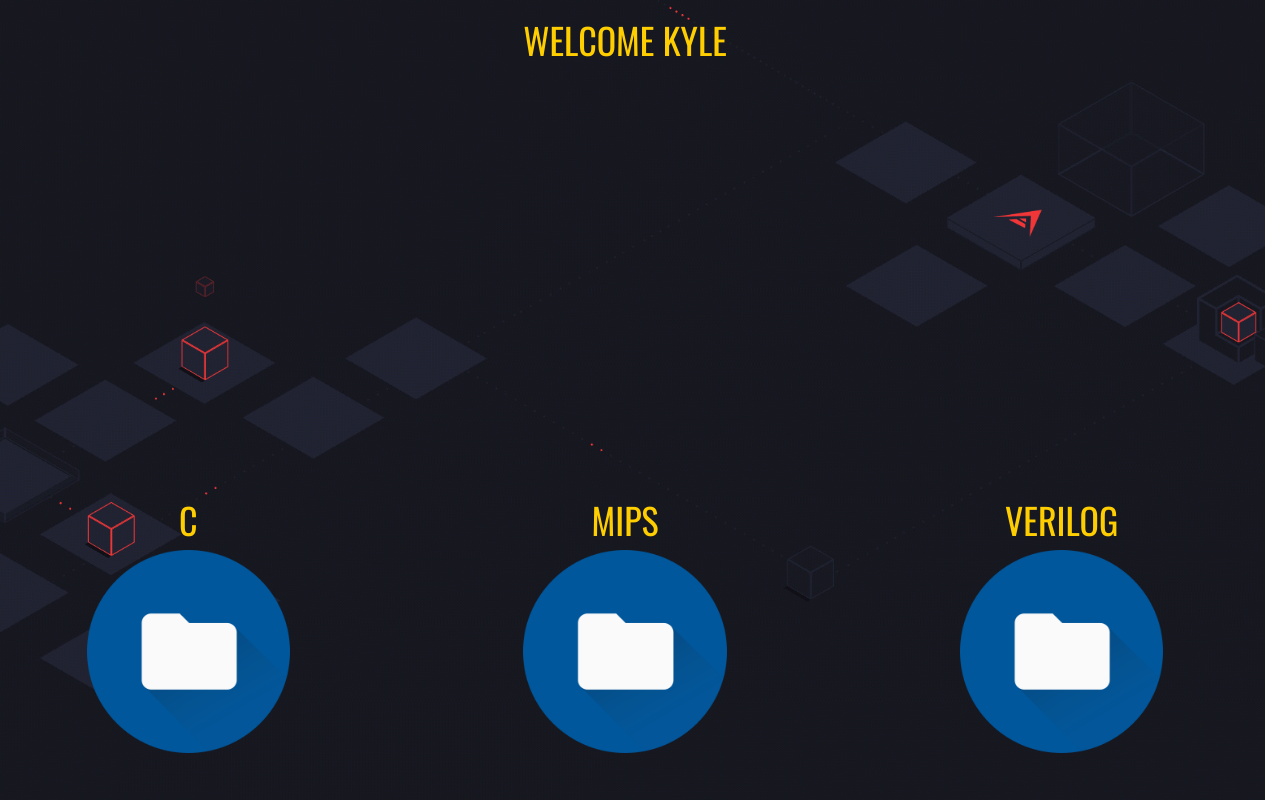
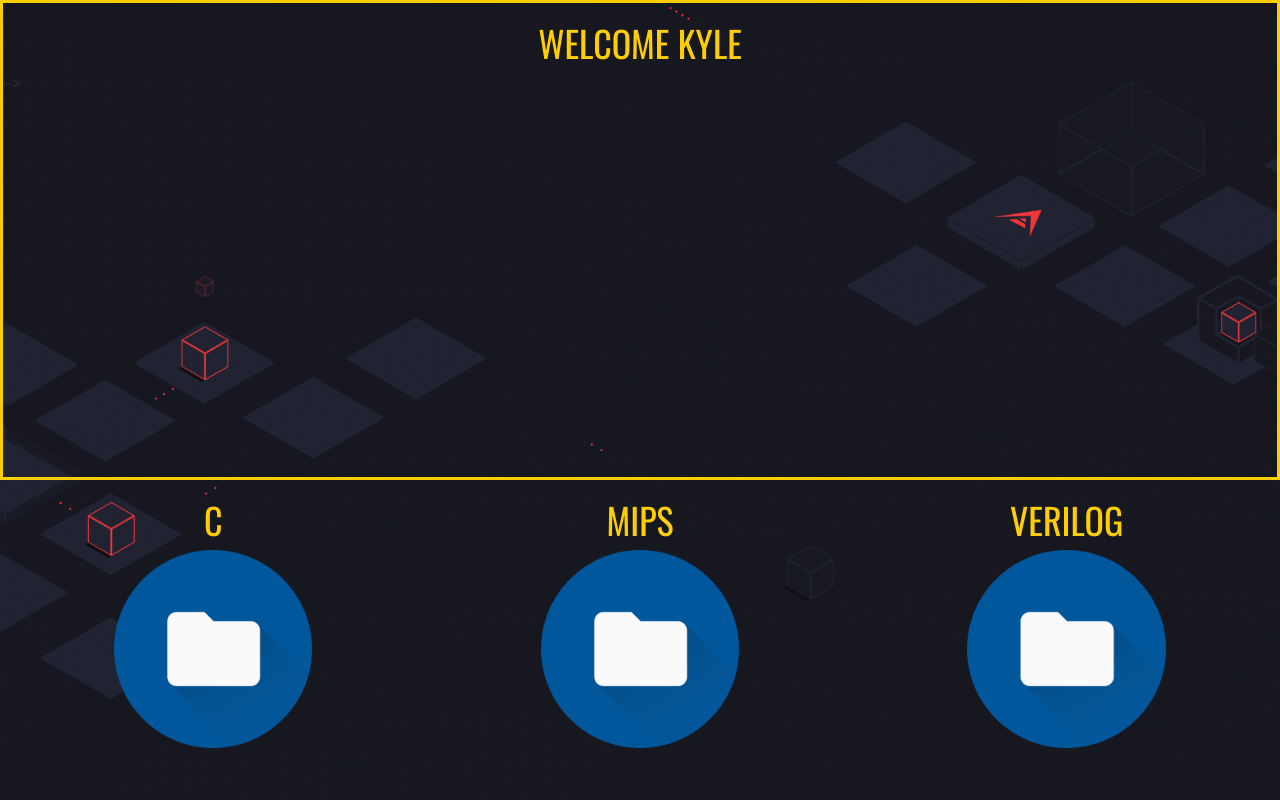
Before and after one commit to AlphaBeard/CS50, a plain HTML site: page Website/index.html in a window 1280 px wide. Drawn offline with nearby package versions, Linux system fonts and the light colour scheme.

Commit message:
added some stuff

```diff
--- a/Website/Styles/styles.css
+++ b/Website/Styles/styles.css
@@ -6,7 +6,7 @@ body,html{
 }
 
 .bg{
-    padding-top: 0px !important;
+
 
   /* The image used */
   background: url("backdrop.gif") no-repeat center center fixed;
@@ -17,12 +17,13 @@ body,html{
 
 background-size: cover;
 }
+.border1{
+    border-color: #ffce00;
+    border-style:solid;
+}
 .container-fluid{
-    height:100vh;
-    width:100vw;
-    padding-left: 0px;
-
-    padding-right: 0px;
+    height:100%;
+    width:1005;
 }
 
 
@@ -36,6 +37,13 @@ background-size: cover;
     width: 50%;
 
 }
+.resize{
+    display: block;
+    margin-left: auto;
+    margin-right: auto;
+    width: 100%;
+
+}
 h1{
     text-align: center;
     font-family:  'Oswald', sans-serif;
--- a/Website/index.html
+++ b/Website/index.html
@@ -9,30 +9,38 @@
     <link rel="stylesheet" href="styles/styles.css">
 </head>
 
-<body>
+<body class="bg">
     <div class="container-fluid">
-        <div class="row bg">
-            <div class="row" style="height:60%">
-                <h1>WELCOME KYLE</h1>
+
+        <!-- image slideshow -->
+        <div class="row border1" style="height:60%">
+            <h1>Welcome Kyle</h1>
+            <!-- <div class="col" style="height:80%">
+                <img class="mySlides center" src="images/code2.png">
+                <img class="mySlides center" src="images/codecode.jpg" style="height:100%">
+                <img class="mySlides center" src="images/how-read-website-source-code.jpg">
+            </div> --> -->
+
         </div>
-            <div id="realrow" class="row" style="height:40%">
+        <div class="row" style="height:40%">
             <div class="col-md-4 ">
                 <h1>C</h1>
-
-                    <img src="images/folder.png" class="center">
-
+                <a href="https://gitlab.soe.ucsc.edu/gitlab/cmpe013/spring19/kajeffre" class="center">
+                    <img src="images/folder.png" class="resize">
+                </a>
             </div>
-
             <div class="col-md-4">
                 <h1>MIPS</h1>
-                    <img src="images/folder.png" class="center">
-
+                <a href="https://gitlab.soe.ucsc.edu/gitlab/cmpe012/fall18/kajeffre/tree/master/CE%2012" class="center">
+                    <img src="images/folder.png" class="resize">
+                </a>
             </div>
             <div class="col-md-4">
                 <h1>Verilog</h1>
+                <a href="https://gitlab.soe.ucsc.edu/gitlab/cmpe012/fall18/kajeffre/tree/master/CE%20100" class="center">
+                    <img src="images/folder.png" class="resize">
+                </a>
 
-                    <img src="images/folder.png" class="center">
-                </div>
             </div>
         </div>
     </div>
@@ -40,6 +48,30 @@
     </div>
 
 
+
+
+
+
+
+    <script>
+        var myIndex = 0;
+        carousel();
+
+        function carousel() {
+            var i;
+            var x = document.getElementsByClassName("mySlides");
+            for (i = 0; i < x.length; i++) {
+                x[i].style.display = "none";
+            }
+            myIndex++;
+            if (myIndex > x.length) { myIndex = 1 }
+            x[myIndex - 1].style.display = "block";
+            setTimeout(carousel, 2000); // Change image every 2 seconds
+        }
+    </script>
+
+
+
 </body>
 
 </html>
```
Also changed, not shown: Website/images/code2.png (added), Website/images/how-read-website-source-code.jpg (added), 2 other files. Lines whose indentation alone changed are shown as unchanged.
